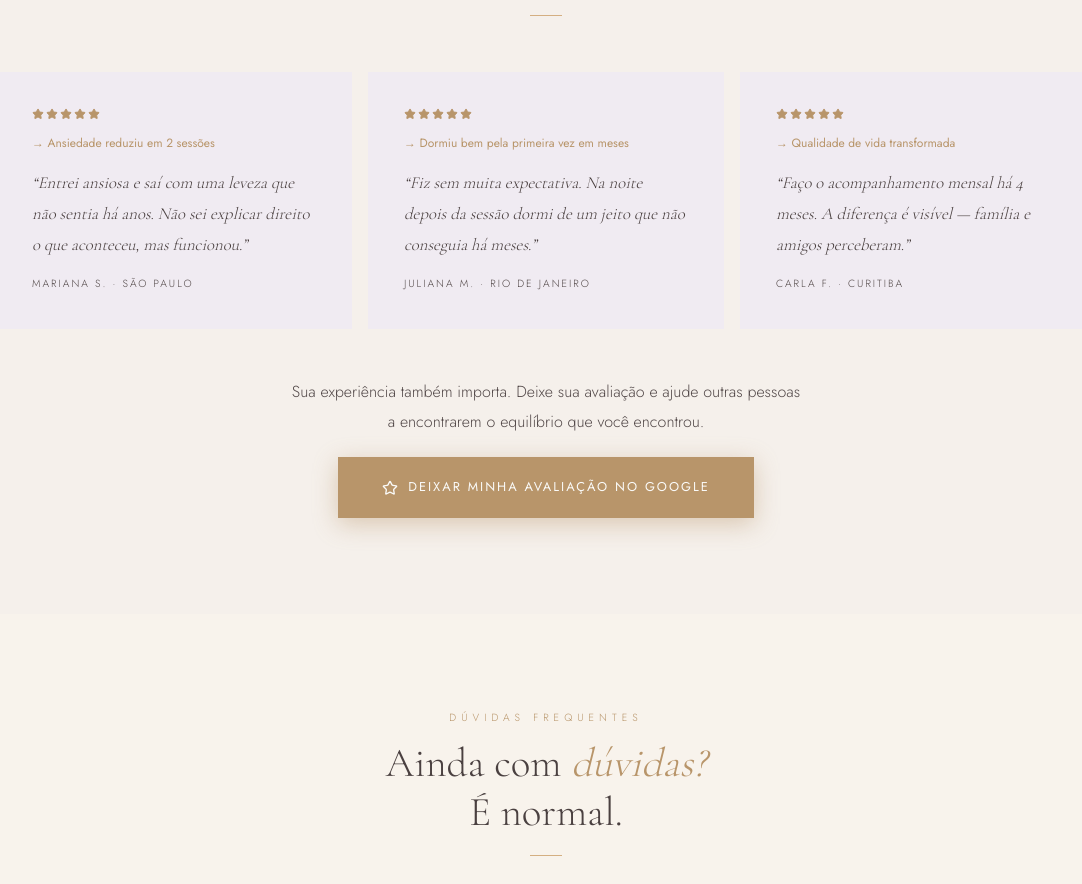
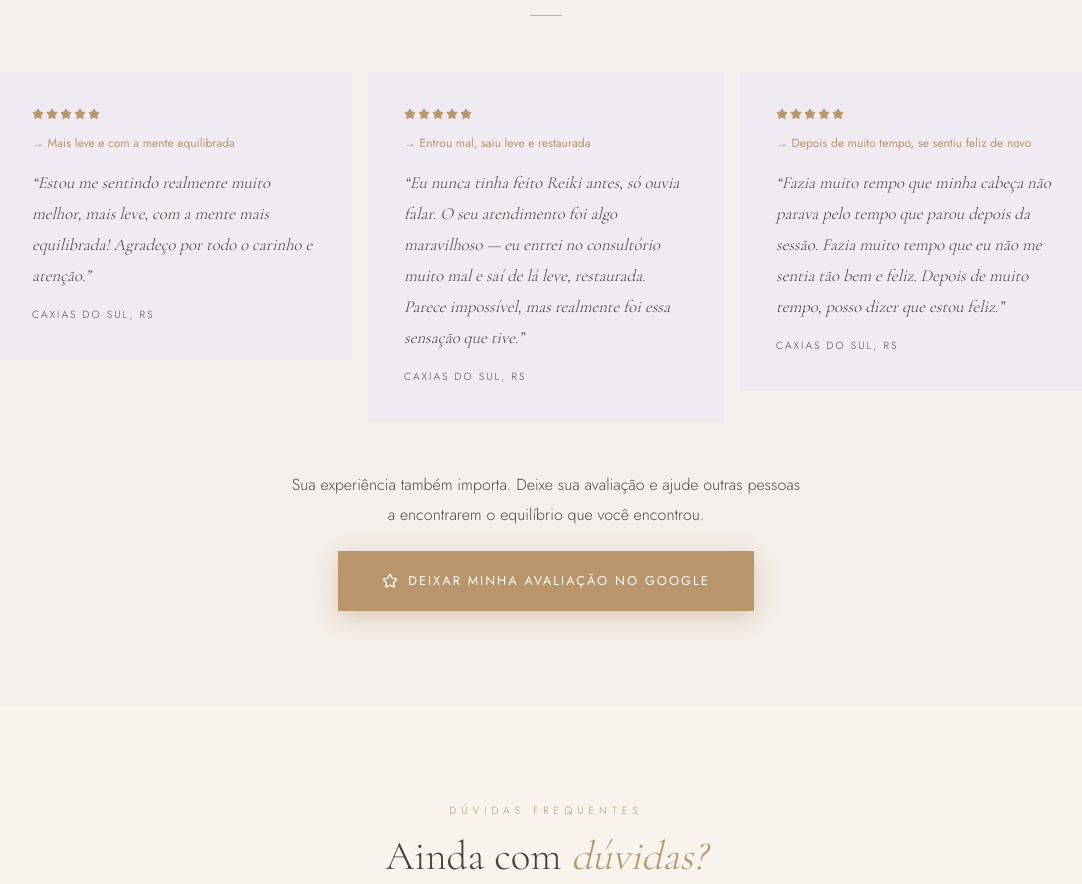
Before and after one commit to susiguerra1-pixel/alevencatoreiki, a Next.js app: page / in a window 1280 px wide. Shown: the part 4720-5604 px from the top of the page, without its empty margins (94-1176 px from the left). Built offline with nearby package versions, Linux system fonts and the light colour scheme.

Commit message:
feat: adiciona depoimentos reais sem identificação dos clientes
Co-Authored-By: Claude Sonnet 4.6 <noreply@anthropic.com>

```diff
--- a/src/components/Testimonials.tsx
+++ b/src/components/Testimonials.tsx
@@ -7,24 +7,21 @@ import AnimatedSection from "./AnimatedSection";
 const testimonials = [
   {
     stars: 5,
-    result: "Ansiedade reduziu em 2 sessões",
-    text: "Entrei ansiosa e saí com uma leveza que não sentia há anos. Não sei explicar direito o que aconteceu, mas funcionou.",
-    author: "Mariana S.",
-    location: "São Paulo",
+    result: "Mais leve e com a mente equilibrada",
+    text: "Estou me sentindo realmente muito melhor, mais leve, com a mente mais equilibrada! Agradeço por todo o carinho e atenção.",
+    location: "Caxias do Sul, RS",
   },
   {
     stars: 5,
-    result: "Dormiu bem pela primeira vez em meses",
-    text: "Fiz sem muita expectativa. Na noite depois da sessão dormi de um jeito que não conseguia há meses.",
-    author: "Juliana M.",
-    location: "Rio de Janeiro",
+    result: "Entrou mal, saiu leve e restaurada",
+    text: "Eu nunca tinha feito Reiki antes, só ouvia falar. O seu atendimento foi algo maravilhoso — eu entrei no consultório muito mal e saí de lá leve, restaurada. Parece impossível, mas realmente foi essa sensação que tive.",
+    location: "Caxias do Sul, RS",
   },
   {
     stars: 5,
-    result: "Qualidade de vida transformada",
-    text: "Faço o acompanhamento mensal há 4 meses. A diferença é visível — família e amigos perceberam.",
-    author: "Carla F.",
-    location: "Curitiba",
+    result: "Depois de muito tempo, se sentiu feliz de novo",
+    text: "Fazia muito tempo que minha cabeça não parava pelo tempo que parou depois da sessão. Fazia muito tempo que eu não me sentia tão bem e feliz. Depois de muito tempo, posso dizer que estou feliz.",
+    location: "Caxias do Sul, RS",
   },
 ];
 
@@ -69,9 +66,9 @@ export default function Testimonials() {
                 <p className="font-cormorant text-[1.05rem] leading-[1.85] text-[#4A4040] italic font-light mb-4">
                   &ldquo;{t.text}&rdquo;
                 </p>
-                {/* Autor */}
+                {/* Localização */}
                 <div className="text-[0.65rem] tracking-[2px] uppercase text-[#524848] font-light">
-                  {t.author} · {t.location}
+                  {t.location}
                 </div>
               </div>
             </AnimatedSection>
```
